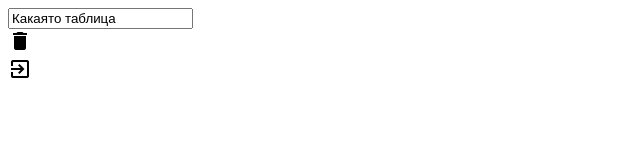
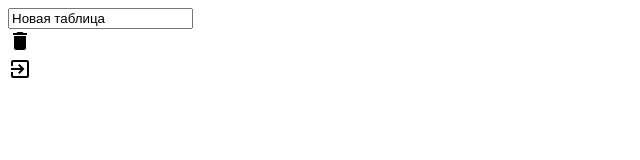
Before and after one commit to ElenaKit/excel-course, a website: page src/index.html in a window 1280 px wide. Shown: the full height of the page, 0-640 px from the left. Drawn offline with Linux system fonts and the light colour scheme.

Commit message:
layoutHTML

```diff
--- a/src/index.html
+++ b/src/index.html
@@ -13,7 +13,7 @@
     <div id="app" class="container">
         <div class="excel">
             <div class="excel__header">
-                <input type="text" class="input" value="Какаято таблица" />
+                <input type="text" class="input" value="Новая таблица" />
                 </input>
                 <div class="button">
                     <i class="material-icons">delete</i>
```
